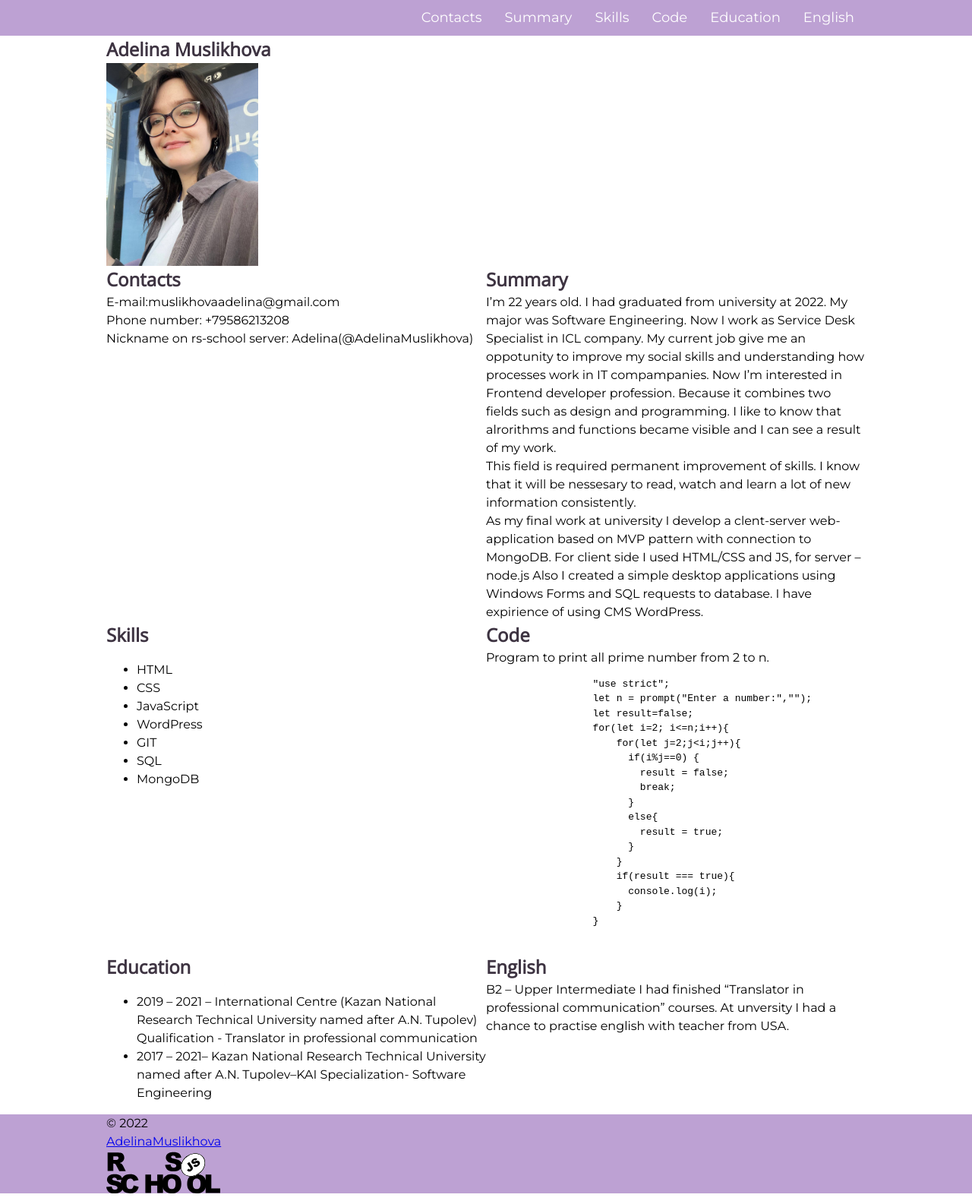
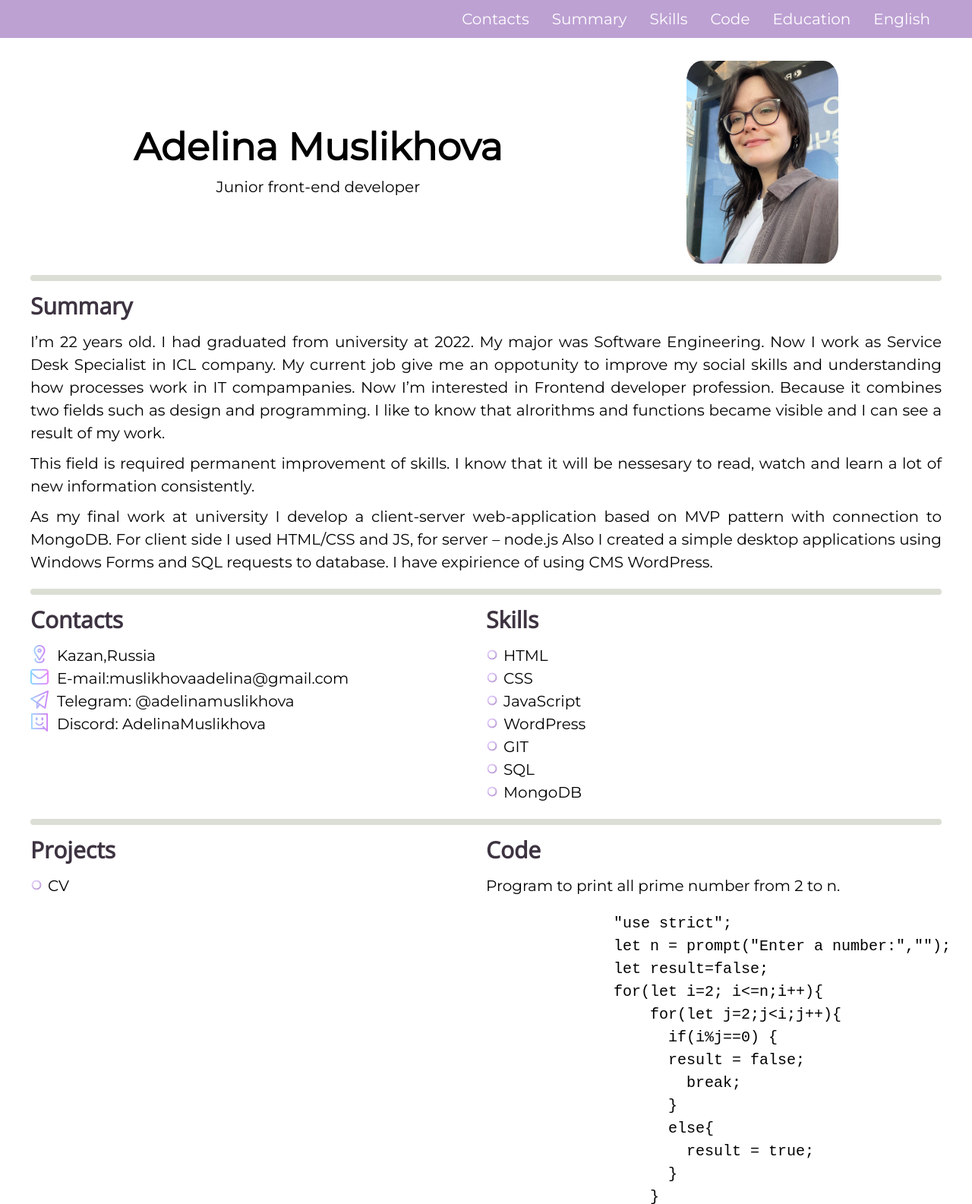
Before and after one commit to AdelinaMuslikhova/rsschool-cv, a plain HTML site: page index.html in a window 1280 px wide. Shown: the top 1585 px of the page at 76% size. Drawn offline with nearby package versions, Linux system fonts and the light colour scheme.

Commit message:
feat: style page
Add icons, style main section

```diff
--- a/index.html
+++ b/index.html
@@ -48,56 +48,76 @@
     </header>
     <main class="main">
       <div class="container">
-        <section class="section" id="profile">
+        <section class="main-info" id="profile">
+          <div class="user-description">
             <h1 class="section-title">Adelina Muslikhova</h1>
-          <img src="assets/img/photo.jpg" alt="User photo" width="200px" />
+            <p>Junior front-end developer</p>
+          </div>
+          <img
+            src="assets/img/photo.jpg"
+            alt="User photo"
+            width="200px"
+            class="user-photo"
+          />
         </section>
-        <div class="container main-container">
-          <section class="section" id="contacts">
-            <h2 class="section-title">Contacts</h2>
-            <p>E-mail:muslikhovaadelina@gmail.com</p>
-
-            <p>Phone number: +79586213208</p>
-            <p>Nickname on rs-school server: Adelina(@AdelinaMuslikhova)</p>
-          </section>
+        <div class="divider"></div>
         <section class="section" id="summary">
           <h2 class="section-title">Summary</h2>
           <p>
-              I’m 22 years old. I had graduated from university at 2022. My
-              major was Software Engineering. Now I work as Service Desk
-              Specialist in ICL company. My current job give me an oppotunity to
-              improve my social skills and understanding how processes work in
-              IT compampanies. Now I’m interested in Frontend developer
-              profession. Because it combines two fields such as design and
-              programming. I like to know that alrorithms and functions became
-              visible and I can see a result of my work.
+            I’m 22 years old. I had graduated from university at 2022. My major
+            was Software Engineering. Now I work as Service Desk Specialist in
+            ICL company. My current job give me an oppotunity to improve my
+            social skills and understanding how processes work in IT
+            compampanies. Now I’m interested in Frontend developer profession.
+            Because it combines two fields such as design and programming. I
+            like to know that alrorithms and functions became visible and I can
+            see a result of my work.
           </p>
 
           <p>
-              This field is required permanent improvement of skills. I know
-              that it will be nessesary to read, watch and learn a lot of new
+            This field is required permanent improvement of skills. I know that
+            it will be nessesary to read, watch and learn a lot of new
             information consistently.
           </p>
 
           <p>
-              As my final work at university I develop a clent-server
-              web-application based on MVP pattern with connection to MongoDB.
-              For client side I used HTML/CSS and JS, for server – node.js Also
-              I created a simple desktop applications using Windows Forms and
-              SQL requests to database. I have expirience of using CMS
-              WordPress.
+            As my final work at university I develop a client-server
+            web-application based on MVP pattern with connection to MongoDB. For
+            client side I used HTML/CSS and JS, for server – node.js Also I
+            created a simple desktop applications using Windows Forms and SQL
+            requests to database. I have expirience of using CMS WordPress.
           </p>
         </section>
+        <div class="divider"></div>
+        <div class="container main-container">
+          <section class="section" id="contacts">
+            <h2 class="section-title">Contacts</h2>
+            <ul class="contacts-list">
+              <li class="contacts-item">Kazan,Russia</li>
+              <li class="contacts-item">E-mail:muslikhovaadelina@gmail.com</li>
+              <li class="contacts-item">Telegram: @adelinamuslikhova</li>
+              <li class="contacts-item">Discord: AdelinaMuslikhova</li>
+            </ul>
+          </section>
+
           <section class="section" id="skills">
             <h2 class="section-title">Skills</h2>
-            <ul>
-              <li>HTML</li>
-              <li>CSS</li>
-              <li>JavaScript</li>
-              <li>WordPress</li>
-              <li>GIT</li>
-              <li>SQL</li>
-              <li>MongoDB</li>
+            <ul class="skills-list">
+              <li class="skill-item">HTML</li>
+              <li class="skill-item">CSS</li>
+              <li class="skill-item">JavaScript</li>
+              <li class="skill-item">WordPress</li>
+              <li class="skill-item">GIT</li>
+              <li class="skill-item">SQL</li>
+              <li class="skill-item">MongoDB</li>
+            </ul>
+          </section>
+          <div class="divider"></div>
+
+          <section class="section" id="projects">
+            <h2 class="section-title">Projects</h2>
+            <ul class="projects-list">
+              <li class="project-item"><a href="#">CV</a></li>
             </ul>
           </section>
           <section class="section" id="code">
@@ -126,16 +146,17 @@
               >
             </code>
           </section>
+          <div class="divider"></div>
           <section class="section" id="education">
             <h2 class="section-title">Education</h2>
-            <ul>
-              <li>
+            <ul class="education-list">
+              <li class="education-item">
                 2019 – 2021 – International Centre (Kazan National Research
                 Technical University named after A.N. Tupolev) Qualification -
                 Translator in professional communication
               </li>
 
-              <li>
+              <li class="education-item">
                 2017 – 2021– Kazan National Research Technical University named
                 after A.N. Tupolev–KAI Specialization- Software Engineering
               </li>
@@ -143,11 +164,7 @@
           </section>
           <section class="section" id="english">
             <h2 class="section-title">English</h2>
-            <p>
-              B2 – Upper Intermediate I had finished “Translator in professional
-              communication” courses. At unversity I had a chance to practise
-              english with teacher from USA.
-            </p>
+            <p>B2 – Upper Intermediate</p>
           </section>
         </div>
       </div>
--- a/style.css
+++ b/style.css
@@ -10,12 +10,12 @@ body {
 }
 .container {
   max-width: 1440px;
-  width: 1000px;
+  width: 1200px;
   margin: 0 auto;
 }
 .header{
   background-color: #BDA1D3;
-  max-width: 1440px;
+  margin-bottom:15px;
 }
 .nav-list{
   display: flex;
@@ -25,7 +25,7 @@ body {
 .nav-item{
   padding-top: 10px;
   padding-bottom: 10px;
-  font-size: 18px;
+  font-size: 20px;
 }
 .nav-link{
   text-decoration: none;
@@ -35,6 +35,13 @@ body {
 .nav-link:hover{
   background-color: #e3beff;
 }
+.main{
+  font-size: 20px;
+}
+.main p{
+  margin-bottom: 10px;
+
+}
 .main-container {
   display: flex;
   flex-wrap: wrap;
@@ -42,18 +49,75 @@ body {
 
 .section {
   width: 50%;
+  margin-bottom: 20px;
 }
 
+.divider{
+  border-top: 8px solid #DADED4;
+  border-radius: 5px;
+  width: 100%;
+  margin-bottom: 10px;
+}
+#summary{
+  width: 100%;
+  text-align: justify;
+}
 @media (max-width: 768px) {
   .section {
     width: 100%;
   }
 }
+
+.main-info {
+  display: flex;
+  justify-content: space-around;
+  align-items: center;
+  margin: 15px;
+}
+.user-photo{
+  border-radius: 10%;
+}
+.user-description{
+  text-align: center;
+}
 .section h1,
 .section h2 {
   font-family: "Open Sans", sans-serif;
   color: #3D3341;
+  margin-bottom: 10px;
 }
+h1{
+  font-size: 50px;
+}
+.contacts-item{
+  list-style: none inside;
+  background-position: 0 1px;
+  background-repeat: no-repeat;
+  padding-left: 35px;
+}
+.contacts-item:first-child{
+  background-image: url("assets/location.png");
+}
+.contacts-item:nth-child(2){
+  background-image: url("assets/email.png");
+}
+.contacts-item:nth-child(3){
+  background-image: url("assets/telegram.png");
+}
+.contacts-item:last-child{
+  background-image: url("assets/discord.png");
+}
+.skill-item,
+.project-item,
+.education-item{
+  list-style: none inside url("assets/circle.png");
+}
+.project-item a{
+  text-decoration: none;
+  color:black;
+}
+
+
 .footer {
   background-color: #BDA1D3;
 }
```
Also changed, not shown: assets/circle.png (added), assets/discord.png (added), assets/email.png (added), assets/location.png (added), assets/telegram.png (added). Lines whose indentation alone changed are shown as unchanged.
